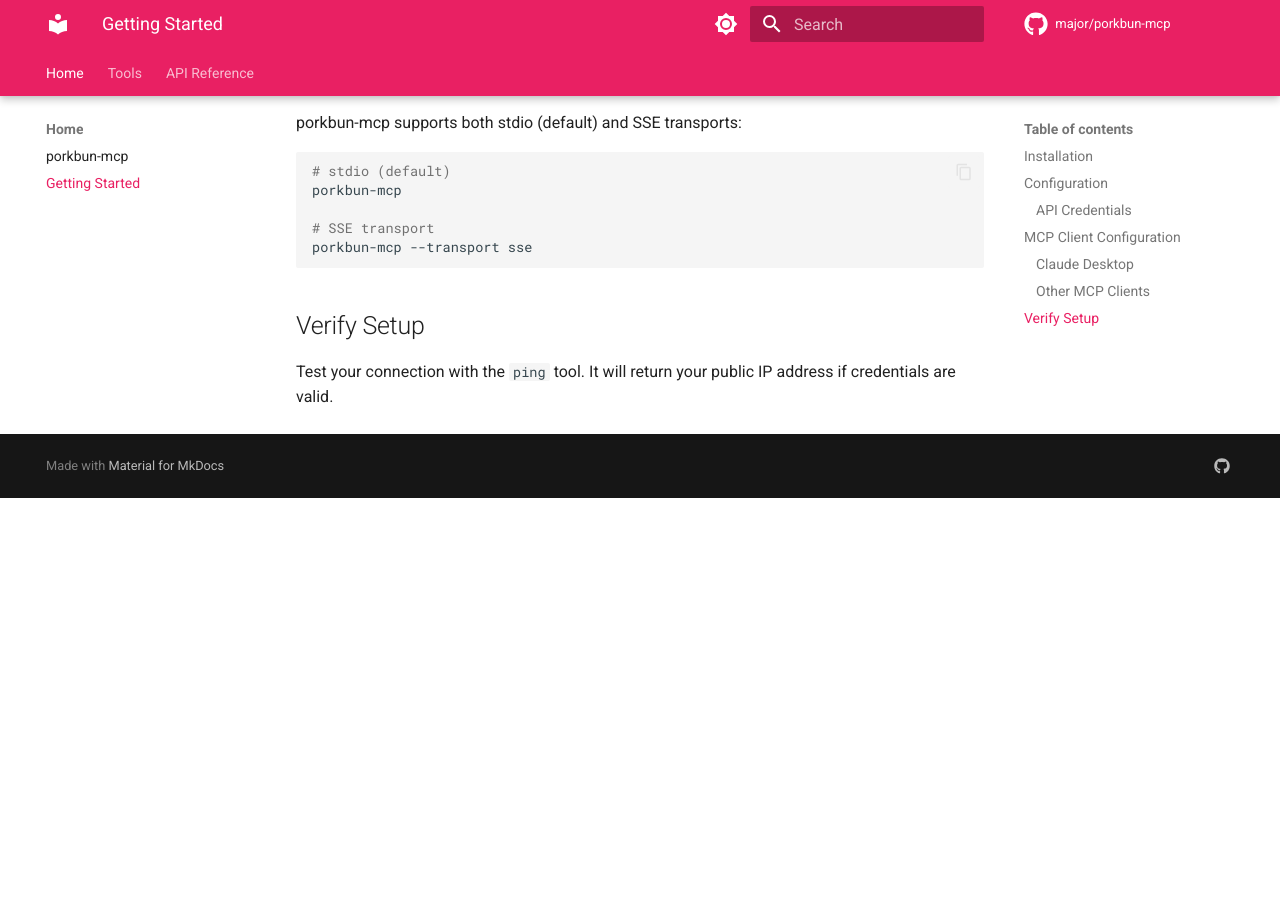
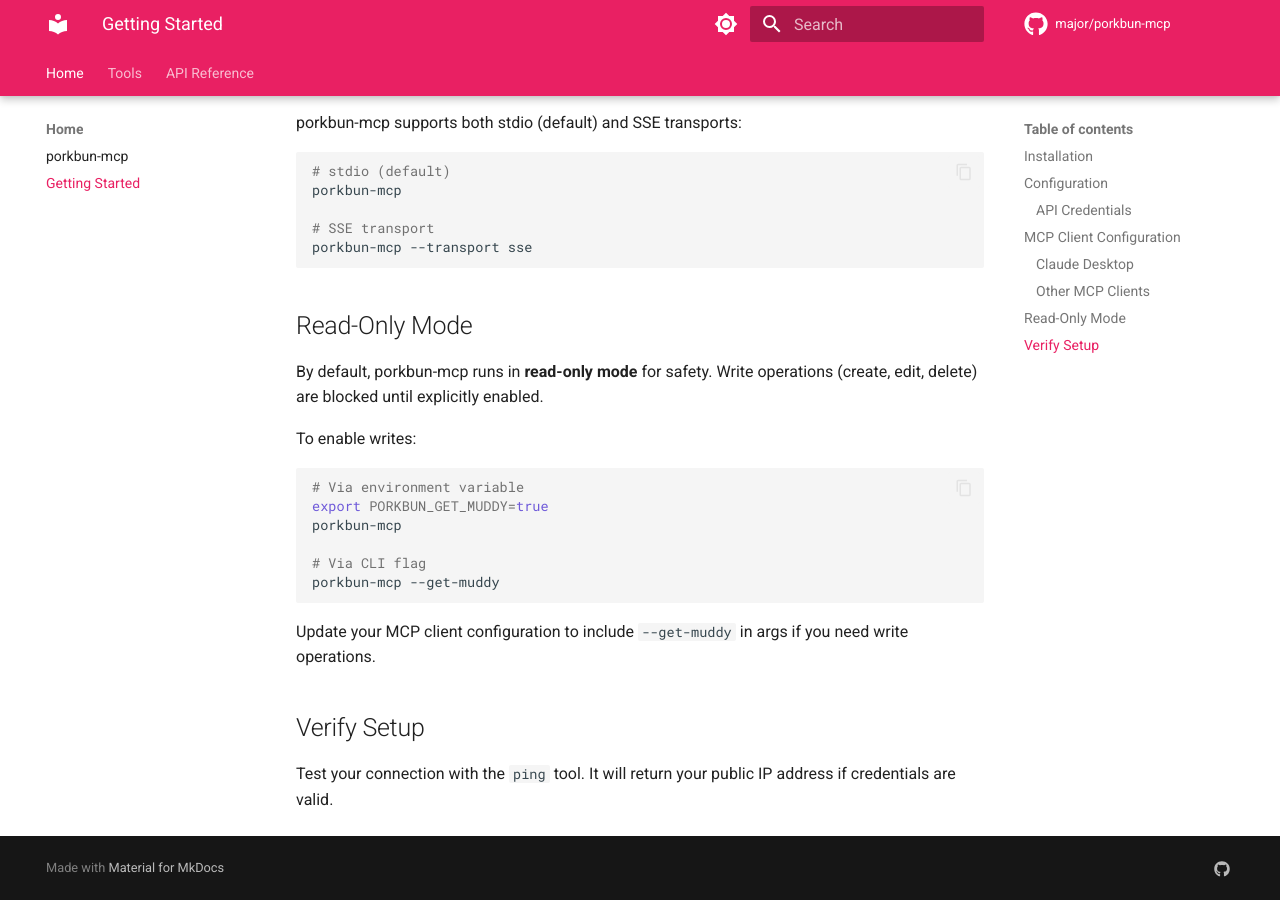
Before and after one commit to major/porkbun-mcp, an MkDocs documentation site: the page built from docs/getting-started.md, in a window 1280 px wide and 900 px high, scrolled down 1114 px. Built offline with MkDocs 1.6.1 and Material for MkDocs 9.7.7, drawn with Linux system fonts in a browser that asks for light colours; comment, search, counter and statistics services are not loaded; before the commit the page ends 1612 px from its top, so only the background shows below that.

Commit message:
docs(getting-started): add read-only mode section
Document the default read-only mode and how to enable write operations
via PORKBUN_GET_MUDDY env var or --get-muddy CLI flag.

Signed-off-by: Major Hayden <major@mhtx.net>

````diff
--- a/docs/getting-started.md
+++ b/docs/getting-started.md
@@ -59,6 +59,25 @@
 porkbun-mcp --transport sse
 ```
 
+## Read-Only Mode
+
+By default, porkbun-mcp runs in **read-only mode** for safety. Write operations
+(create, edit, delete) are blocked until explicitly enabled.
+
+To enable writes:
+
+```bash
+# Via environment variable
+export PORKBUN_GET_MUDDY=true
+porkbun-mcp
+
+# Via CLI flag
+porkbun-mcp --get-muddy
+```
+
+Update your MCP client configuration to include `--get-muddy` in args if you
+need write operations.
+
 ## Verify Setup
 
 Test your connection with the `ping` tool. It will return your public IP address if credentials are valid.
````
